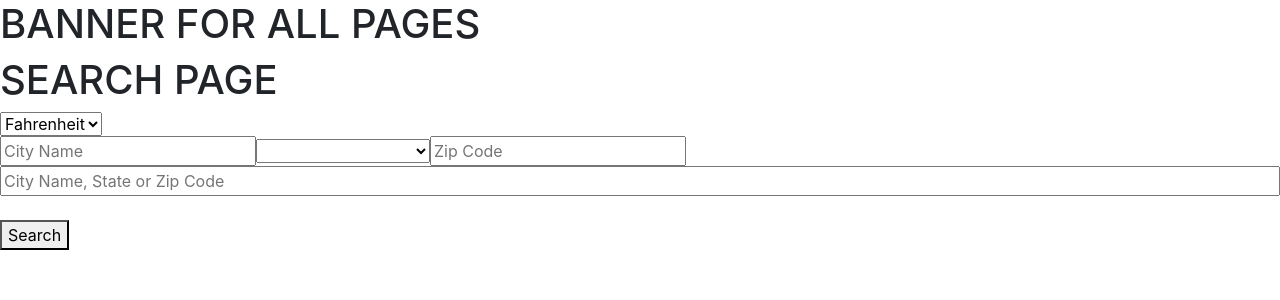
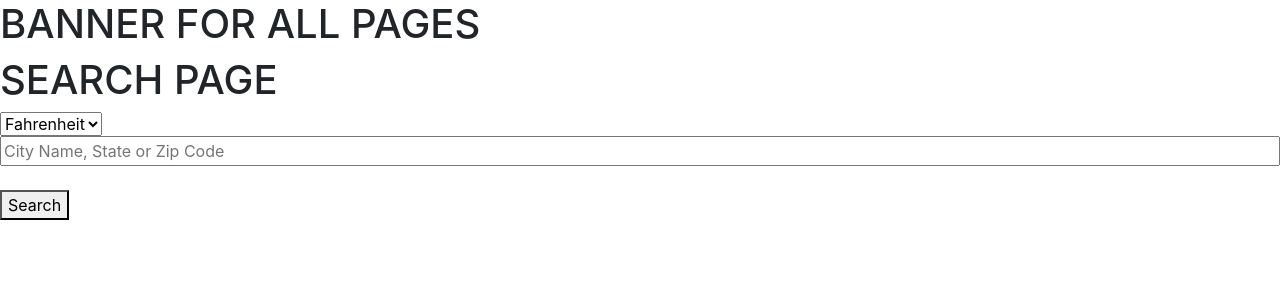
Before and after one commit to Aseedholm/weather-checker, a React (Create React App) app: page / in a window 1280 px wide. Shown: the top 300 px of the page. Built offline with nearby package versions, Linux system fonts and the light colour scheme.

Commit message:
Added degree symbol for temperature, added componentDidUpdate if statement for changing between celsius and fahrenheit.

```diff
--- a/src/search/CitySearch.js
+++ b/src/search/CitySearch.js
@@ -136,98 +136,107 @@ export default class CitySearch extends React.Component {
                 </select>
                 <br/>
 
-                <input type="text"
-                       placeholder="City Name"
-                       className="city-name-input"
-                    //TODO change setState to use prevState.
-                       onChange={(e) => this.setState({
-                                                          cityName: e.target.value
-                                                      })}
-                       value={this.state.cityName}/>
+                {/*<input type="text"*/}
+                {/*       placeholder="City Name"*/}
+                {/*       className="city-name-input"*/}
+                {/*    //TODO change setState to use prevState.*/}
+                {/*       onChange={(e) => this.setState({*/}
+                {/*                                          cityName: e.target.value*/}
+                {/*                                      })}*/}
+                {/*       value={this.state.cityName}/>*/}
 
-                {/*Found at https://www.freeformatter.com/usa-state-list-html-select.html*/}
-                <select className="state-select"
-                        onChange={(e) => {
-                            this.setState({
-                                stateName: e.target.value
-                                          })
-                        }}
-                        value={this.state.stateName}>
-                    <option value=''></option>
-                    <option value="AL">Alabama</option>
-                    <option value="AK">Alaska</option>
-                    <option value="AZ">Arizona</option>
-                    <option value="AR">Arkansas</option>
-                    <option value="CA">California</option>
-                    <option value="CO">Colorado</option>
-                    <option value="CT">Connecticut</option>
-                    <option value="DE">Delaware</option>
-                    <option value="DC">District Of Columbia</option>
-                    <option value="FL">Florida</option>
-                    <option value="GA">Georgia</option>
-                    <option value="HI">Hawaii</option>
-                    <option value="ID">Idaho</option>
-                    <option value="IL">Illinois</option>
-                    <option value="IN">Indiana</option>
-                    <option value="IA">Iowa</option>
-                    <option value="KS">Kansas</option>
-                    <option value="KY">Kentucky</option>
-                    <option value="LA">Louisiana</option>
-                    <option value="ME">Maine</option>
-                    <option value="MD">Maryland</option>
-                    <option value="MA">Massachusetts</option>
-                    <option value="MI">Michigan</option>
-                    <option value="MN">Minnesota</option>
-                    <option value="MS">Mississippi</option>
-                    <option value="MO">Missouri</option>
-                    <option value="MT">Montana</option>
-                    <option value="NE">Nebraska</option>
-                    <option value="NV">Nevada</option>
-                    <option value="NH">New Hampshire</option>
-                    <option value="NJ">New Jersey</option>
-                    <option value="NM">New Mexico</option>
-                    <option value="NY">New York</option>
-                    <option value="NC">North Carolina</option>
-                    <option value="ND">North Dakota</option>
-                    <option value="OH">Ohio</option>
-                    <option value="OK">Oklahoma</option>
-                    <option value="OR">Oregon</option>
-                    <option value="PA">Pennsylvania</option>
-                    <option value="RI">Rhode Island</option>
-                    <option value="SC">South Carolina</option>
-                    <option value="SD">South Dakota</option>
-                    <option value="TN">Tennessee</option>
-                    <option value="TX">Texas</option>
-                    <option value="UT">Utah</option>
-                    <option value="VT">Vermont</option>
-                    <option value="VA">Virginia</option>
-                    <option value="WA">Washington</option>
-                    <option value="WV">West Virginia</option>
-                    <option value="WI">Wisconsin</option>
-                    <option value="WY">Wyoming</option>
-                </select>
+                {/*/!*Found at https://www.freeformatter.com/usa-state-list-html-select.html*!/*/}
+                {/*<select className="state-select"*/}
+                {/*        onChange={(e) => {*/}
+                {/*            this.setState({*/}
+                {/*                stateName: e.target.value*/}
+                {/*                          })*/}
+                {/*        }}*/}
+                {/*        value={this.state.stateName}>*/}
+                {/*    <option value=''></option>*/}
+                {/*    <option value="AL">Alabama</option>*/}
+                {/*    <option value="AK">Alaska</option>*/}
+                {/*    <option value="AZ">Arizona</option>*/}
+                {/*    <option value="AR">Arkansas</option>*/}
+                {/*    <option value="CA">California</option>*/}
+                {/*    <option value="CO">Colorado</option>*/}
+                {/*    <option value="CT">Connecticut</option>*/}
+                {/*    <option value="DE">Delaware</option>*/}
+                {/*    <option value="DC">District Of Columbia</option>*/}
+                {/*    <option value="FL">Florida</option>*/}
+                {/*    <option value="GA">Georgia</option>*/}
+                {/*    <option value="HI">Hawaii</option>*/}
+                {/*    <option value="ID">Idaho</option>*/}
+                {/*    <option value="IL">Illinois</option>*/}
+                {/*    <option value="IN">Indiana</option>*/}
+                {/*    <option value="IA">Iowa</option>*/}
+                {/*    <option value="KS">Kansas</option>*/}
+                {/*    <option value="KY">Kentucky</option>*/}
+                {/*    <option value="LA">Louisiana</option>*/}
+                {/*    <option value="ME">Maine</option>*/}
+                {/*    <option value="MD">Maryland</option>*/}
+                {/*    <option value="MA">Massachusetts</option>*/}
+                {/*    <option value="MI">Michigan</option>*/}
+                {/*    <option value="MN">Minnesota</option>*/}
+                {/*    <option value="MS">Mississippi</option>*/}
+                {/*    <option value="MO">Missouri</option>*/}
+                {/*    <option value="MT">Montana</option>*/}
+                {/*    <option value="NE">Nebraska</option>*/}
+                {/*    <option value="NV">Nevada</option>*/}
+                {/*    <option value="NH">New Hampshire</option>*/}
+                {/*    <option value="NJ">New Jersey</option>*/}
+                {/*    <option value="NM">New Mexico</option>*/}
+                {/*    <option value="NY">New York</option>*/}
+                {/*    <option value="NC">North Carolina</option>*/}
+                {/*    <option value="ND">North Dakota</option>*/}
+                {/*    <option value="OH">Ohio</option>*/}
+                {/*    <option value="OK">Oklahoma</option>*/}
+                {/*    <option value="OR">Oregon</option>*/}
+                {/*    <option value="PA">Pennsylvania</option>*/}
+                {/*    <option value="RI">Rhode Island</option>*/}
+                {/*    <option value="SC">South Carolina</option>*/}
+                {/*    <option value="SD">South Dakota</option>*/}
+                {/*    <option value="TN">Tennessee</option>*/}
+                {/*    <option value="TX">Texas</option>*/}
+                {/*    <option value="UT">Utah</option>*/}
+                {/*    <option value="VT">Vermont</option>*/}
+                {/*    <option value="VA">Virginia</option>*/}
+                {/*    <option value="WA">Washington</option>*/}
+                {/*    <option value="WV">West Virginia</option>*/}
+                {/*    <option value="WI">Wisconsin</option>*/}
+                {/*    <option value="WY">Wyoming</option>*/}
+                {/*</select>*/}
 
-                <input type="text"
-                       placeholder="Zip Code"
-                       className="zip-code-input"
-                    //TODO change setState to use prevState.
-                       onChange={(e) => this.setState({
-                                                          zipCode: e.target.value
-                                                      })}
-                       value={this.state.zipCode}/>
+                {/*<input type="text"*/}
+                {/*       placeholder="Zip Code"*/}
+                {/*       className="zip-code-input"*/}
+                {/*    //TODO change setState to use prevState.*/}
+                {/*       onChange={(e) => this.setState({*/}
+                {/*                                          zipCode: e.target.value*/}
+                {/*                                      })}*/}
+                {/*       value={this.state.zipCode}/>*/}
 
                 <input type="text"
                        placeholder="City Name, State or Zip Code"
                        className="search-bar input-group"
                     //TODO change setState to use prevState.
                        onChange={(e) => {
+                           //will be used to determine if input is characters or digits.
                            let numberRegex = /^[0-9]+$/;
                            let searchInput = e.target.value;
+                           //remove whitespaces from input
                            searchInput = searchInput.trim();
+                           //separate input according to comma.
                            let splitArray = searchInput.split(",");
                            let cityName = '';
                            let stateName = '';
                            let zipCode = '';
+                           //If splitArray is greater than length 1, then there SHOULD be a city
+                           //name and state.
+                           //if length is 1 and the input value isn't digits, then it SHOULD be a
+                           //city name
+                           //if length is 1 and the input value is digits, then it SHOULD be a zip
+                           //code.
                            if (splitArray.length > 1) {
                                cityName = splitArray[0];
                                stateName = splitArray[1];
@@ -236,9 +245,6 @@ export default class CitySearch extends React.Component {
                            } else if (splitArray.length === 1) {
                                zipCode = splitArray[0];
                            }
-                           console.log("CITY", cityName);
-                           console.log("STATE", stateName);
-                           console.log("ZIP CODE", zipCode);
                         this.setState({
                             totalSearch: e.target.value,
                             cityName: cityName,
@@ -270,16 +276,17 @@ export default class CitySearch extends React.Component {
                          Weather Description: {this.state.cityWeather.weather[0].description}
                      </h1>
                      <h1>
-                         Current Temperature: {this.state.cityWeather.main.temp}
+                         Current Temperature: {this.state.cityWeather.main.temp}&#176;
                      </h1>
                      <h1>
-                         Temperature feels like: {this.state.cityWeather.main.feels_like}
+                         Temperature feels like: {this.state.cityWeather.main.feels_like}&#176;
                      </h1>
                      <h1>
-                         Temperature Max: {this.state.cityWeather.main.temp_max}
+                         Temperature Max: {this.state.cityWeather.main.temp_max}&#176;
+
                      </h1>
                      <h1>
-                         Temperature Min: {this.state.cityWeather.main.temp_min}
+                         Temperature Min: {this.state.cityWeather.main.temp_min}&#176;
                      </h1>
                      <h1>
                          Humidity: {this.state.cityWeather.main.humidity}%
```
